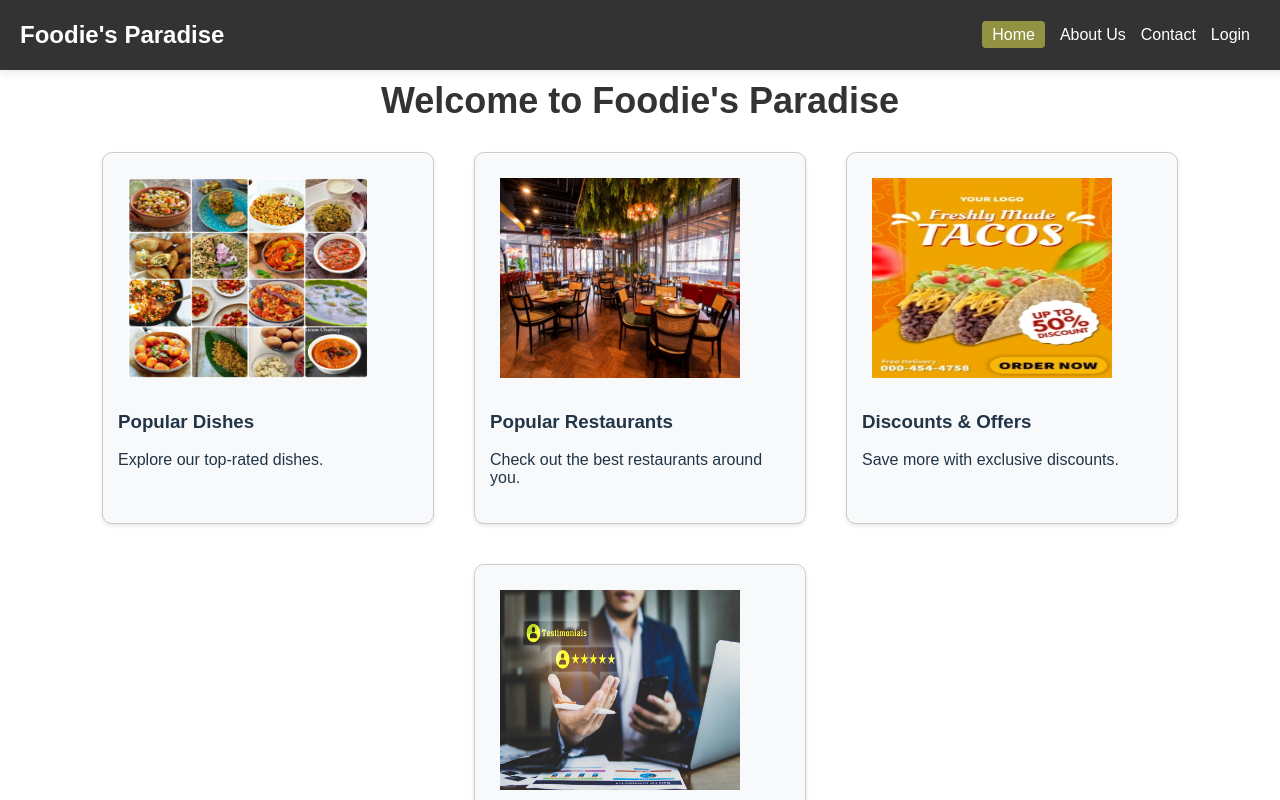
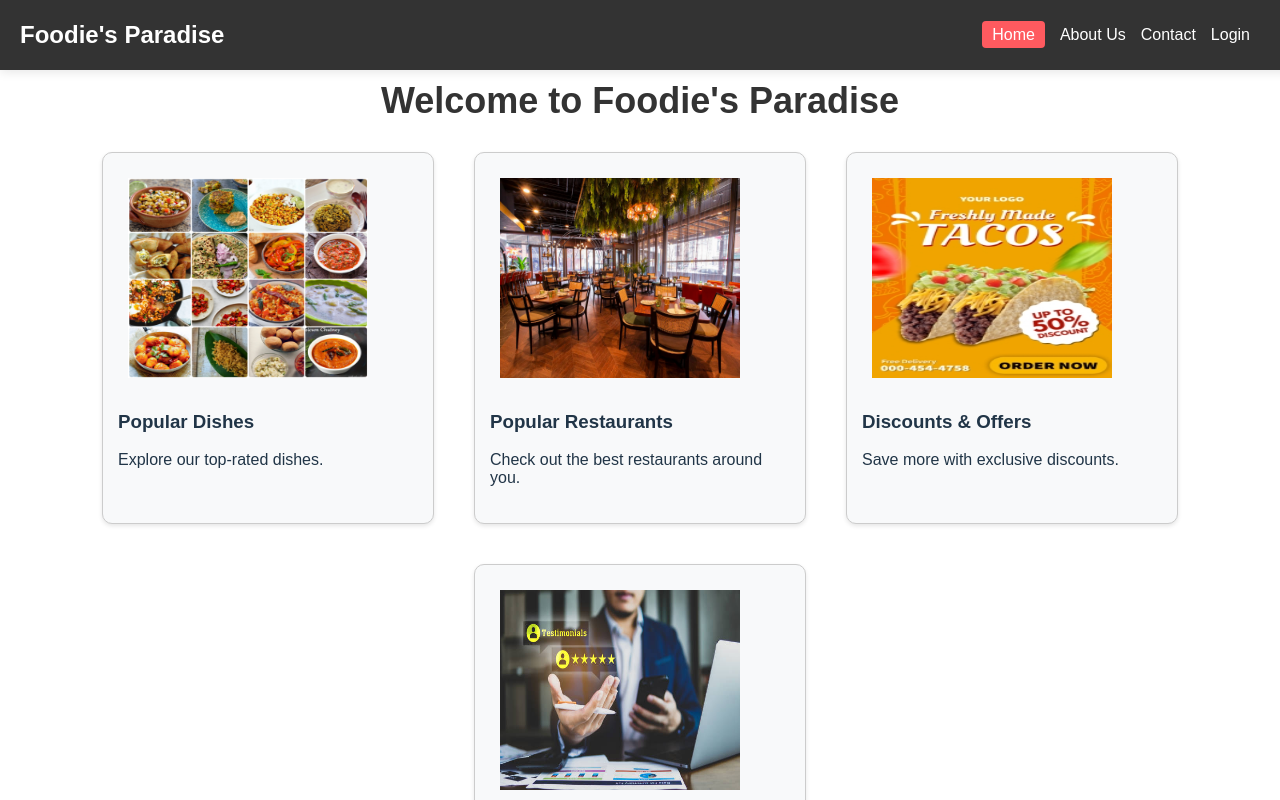
Before and after one commit to abhishekgupta1907/FOOD-WEBSITE, a React (Create React App) app: page / in a window 1280 px wide. Shown: the top 800 px of the page. Built offline with nearby package versions, Linux system fonts and the light colour scheme.

Commit message:
styling more

```diff
--- a/src/components/Navbar/style.css
+++ b/src/components/Navbar/style.css
@@ -11,8 +11,8 @@
     box-shadow: 0 2px 10px rgba(0, 0, 0, 0.1);
 }
 .active {
-    background-color: #ff57; /* Highlight color */
-    color: white; /* Ensure active link text is white */
+    background-color: #ff5a5f; /* Highlight color */
+    color: white;
     border-radius: 4px;
     padding: 5px 10px;
 }
```
